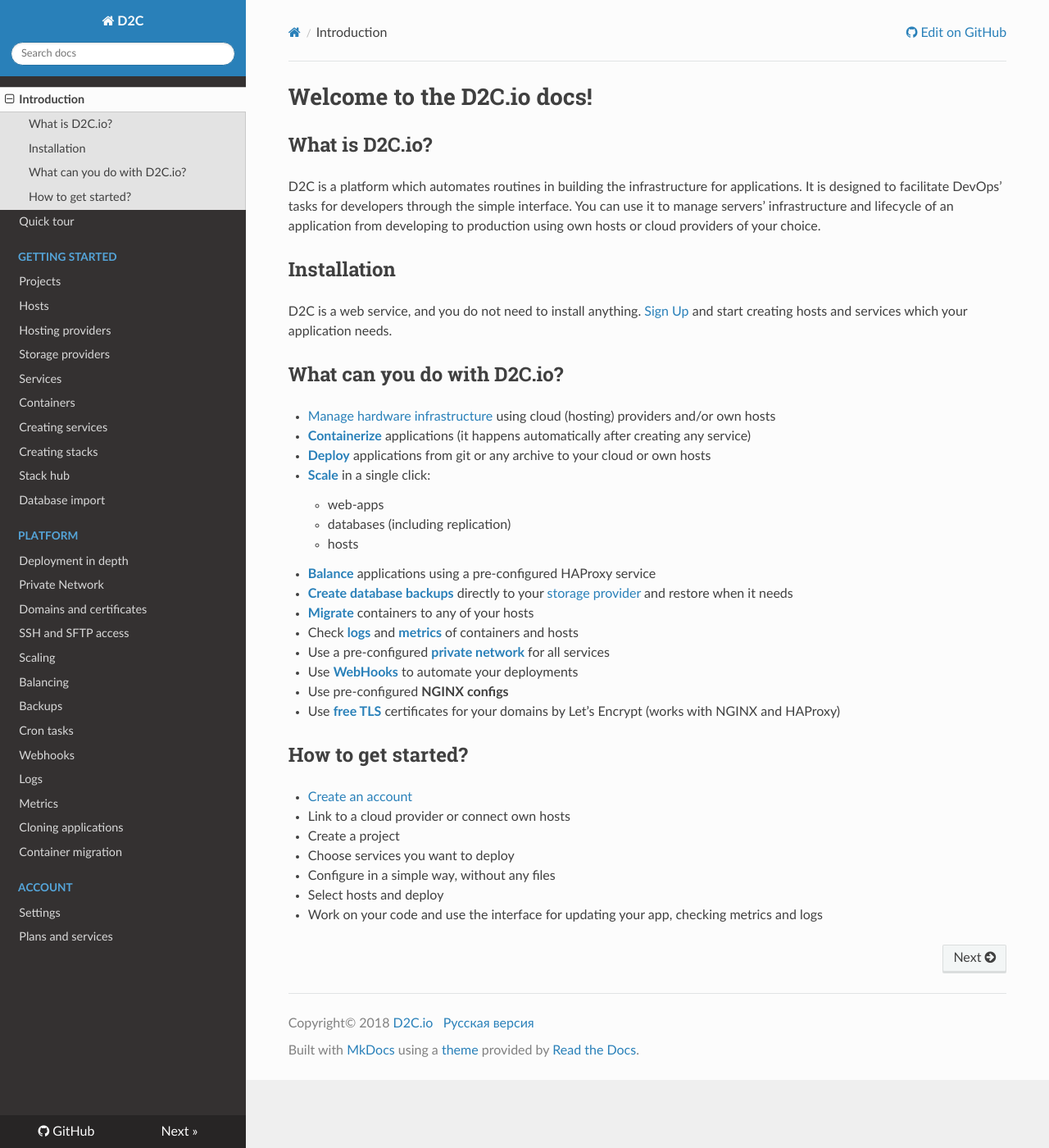
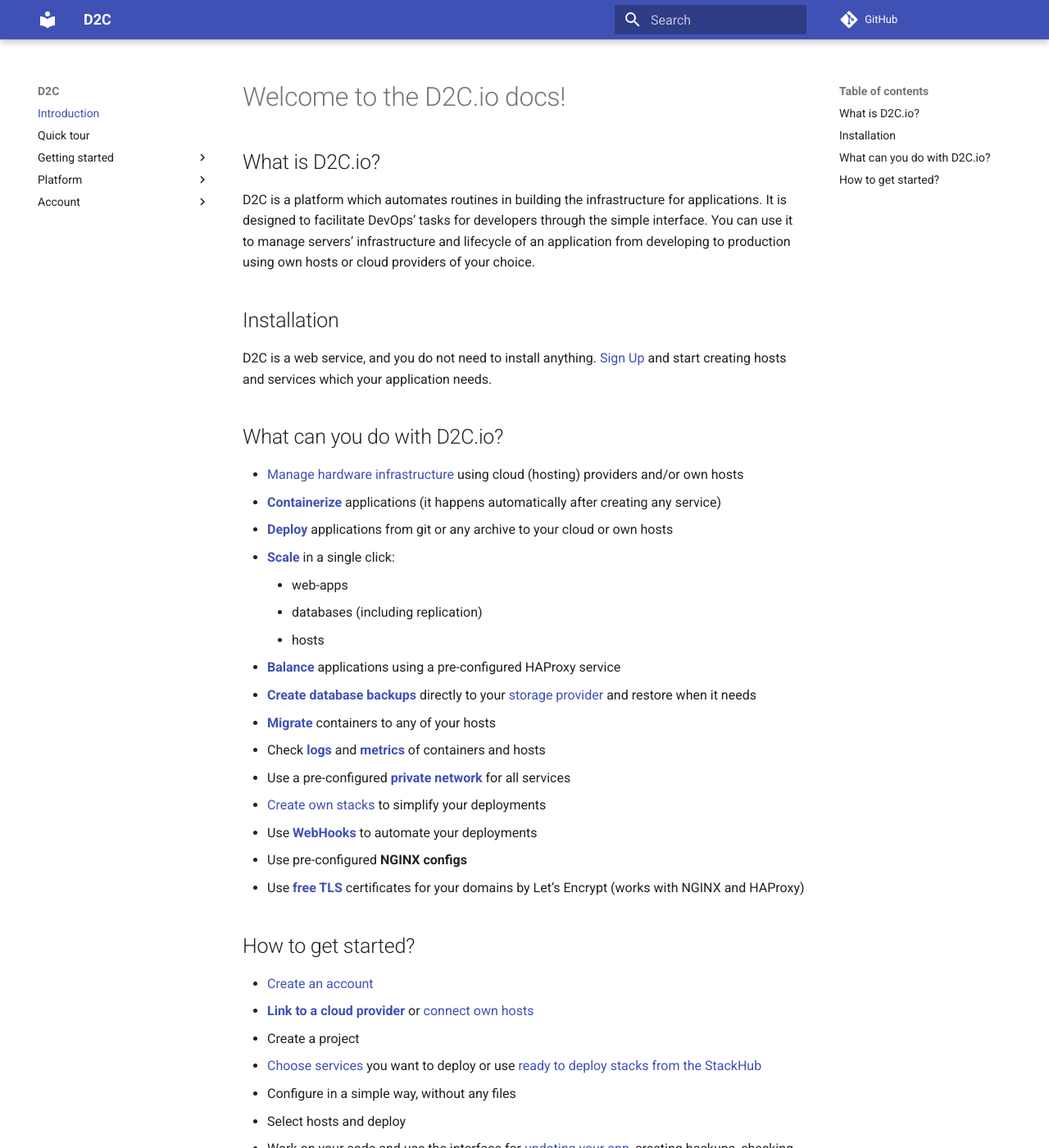
Before and after one commit to d2cio/docs, an MkDocs documentation site: the page built from docs/index.md, in a window 1280 px wide and 1400 px high. Shown: the whole window at 82% size. Built offline with MkDocs 1.6.1 and Material for MkDocs 9.7.7, drawn with Linux system fonts in a browser that asks for light colours; nearby versions of some CDN libraries; comment, search, counter and statistics services are not loaded; some of the changed text lies outside the part shown.

Commit message:
change theme to material, update services&introduction pages

```diff
--- a/docs/index.md
+++ b/docs/index.md
@@ -22,6 +22,7 @@ D2C is a web service, and you do not need to install anything. [Sign Up](https:/
 - [**Migrate**](/platform/migration/) containers to any of your hosts
 - Check [**logs**](/platform/logs/) and [**metrics**](/platform/metrics/) of containers and hosts
 - Use a pre-configured [**private network**](/platform/private-network/) for all services
+- [Create own stacks](/getting-started/stacks/) to simplify your deployments
 - Use [**WebHooks**](/platform/webhooks/) to automate your deployments
 - Use pre-configured **NGINX configs**
 - Use [**free TLS**](/platform/domains-and-certificates/) certificates for your domains by Let's Encrypt (works with NGINX and HAProxy)
@@ -29,9 +30,9 @@ D2C is a web service, and you do not need to install anything. [Sign Up](https:/
 ## How to get started?
 
 - [Create an account](https://panel.d2c.io/register)
-- Link to a cloud provider or connect own hosts
+- [**Link to a cloud provider**](/getting-started/cloud-providers/) or [connect own hosts](/getting-started/hosts/#supported-operation-systems-and-requirements)
 - Create a project
-- Choose services you want to deploy
+- [Choose services](/getting-started/services/) you want to deploy or use [ready to deploy stacks from the StackHub](https://d2c.io/stackhub)
 - Configure in a simple way, without any files
 - Select hosts and deploy
-- Work on your code and use the interface for updating your app, checking metrics and logs
+- Work on your code and use the interface for [updating your app](/getting-started/services/#actions), creating backups, checking metrics and logs
--- a/mkdocs.yml
+++ b/mkdocs.yml
@@ -61,13 +61,13 @@ nav:
   - 'Settings': 'account/settings.md'
   - 'Plans and services': 'account/plan.md'
 
-theme: readthedocs
+theme: material
 
 extra_javascript:
   - 'scripts/extra.js'
 
-extra_css:
-  - 'css/extra.css'
+#extra_css:
+#  - 'css/extra.css'
 
 markdown_extensions:
   - admonition
```
Also changed, not shown: docs/getting-started/cloud-providers.md (+1 -1 lines), docs/getting-started/services.md (+7 -7 lines).
